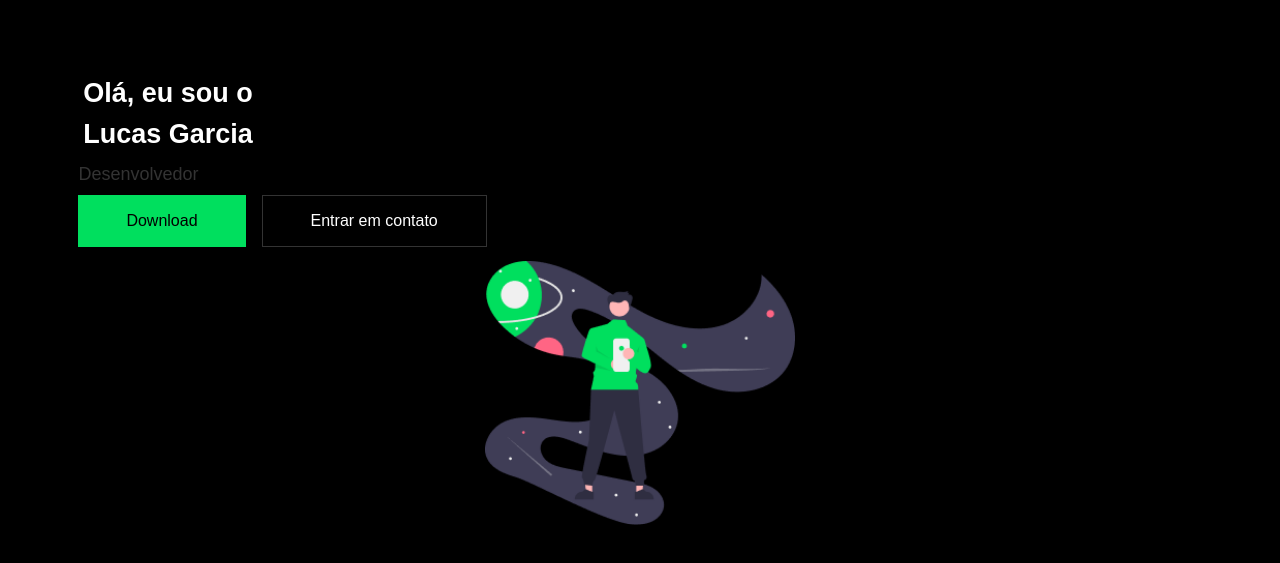
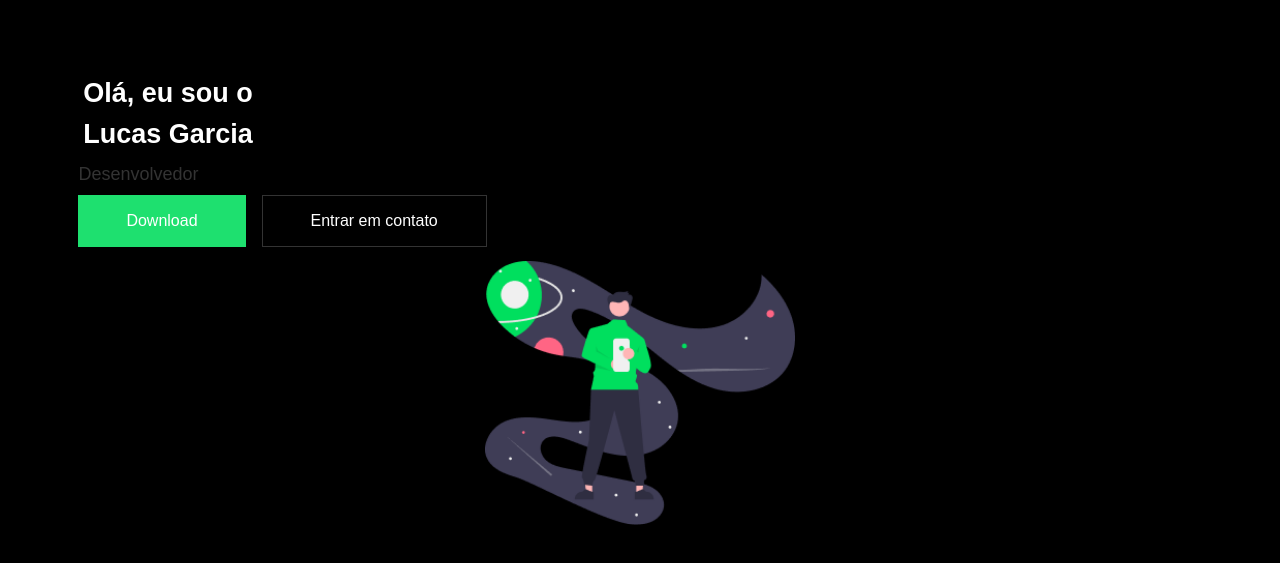
Before and after one commit to lucasz-g/Portfolio, a plain HTML site: page index.html in a window 1280 px wide. In both pictures the pointer is over the button "Download". Shown: the part 87-650 px from the top of the page. Drawn offline with Linux system fonts and the light colour scheme.

Commit message:
feat: adding hover

```diff
--- a/style.css
+++ b/style.css
@@ -73,6 +73,13 @@ button#download {
     padding: 1rem 3rem 1rem 3rem;
 }
 
+button#download:hover {
+    cursor: pointer;
+    background-color:#1ee06f;
+    border-color: white;
+    color: white;
+}
+
 button#contato{
     color: white;
     font-family: 'DM Sans', sans-serif;
@@ -84,6 +91,12 @@ button#contato{
     padding: 1rem 3rem 1rem 3rem;
 }
 
+button#contato:hover{
+    cursor: pointer;
+    background-color:#1f1e1e;
+    border-color: #00DF5E;
+}
+
 div#main-banner {
     display: flex;
     flex-direction: row;
```
